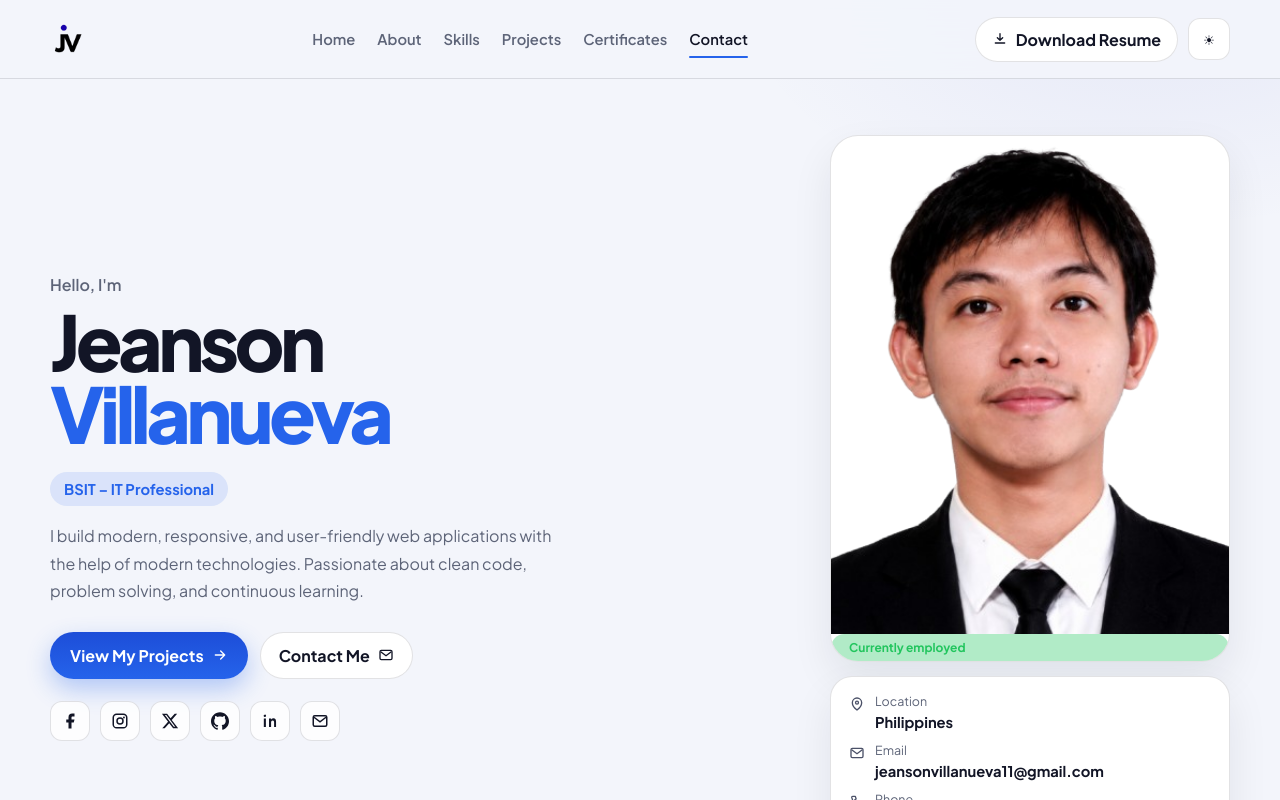
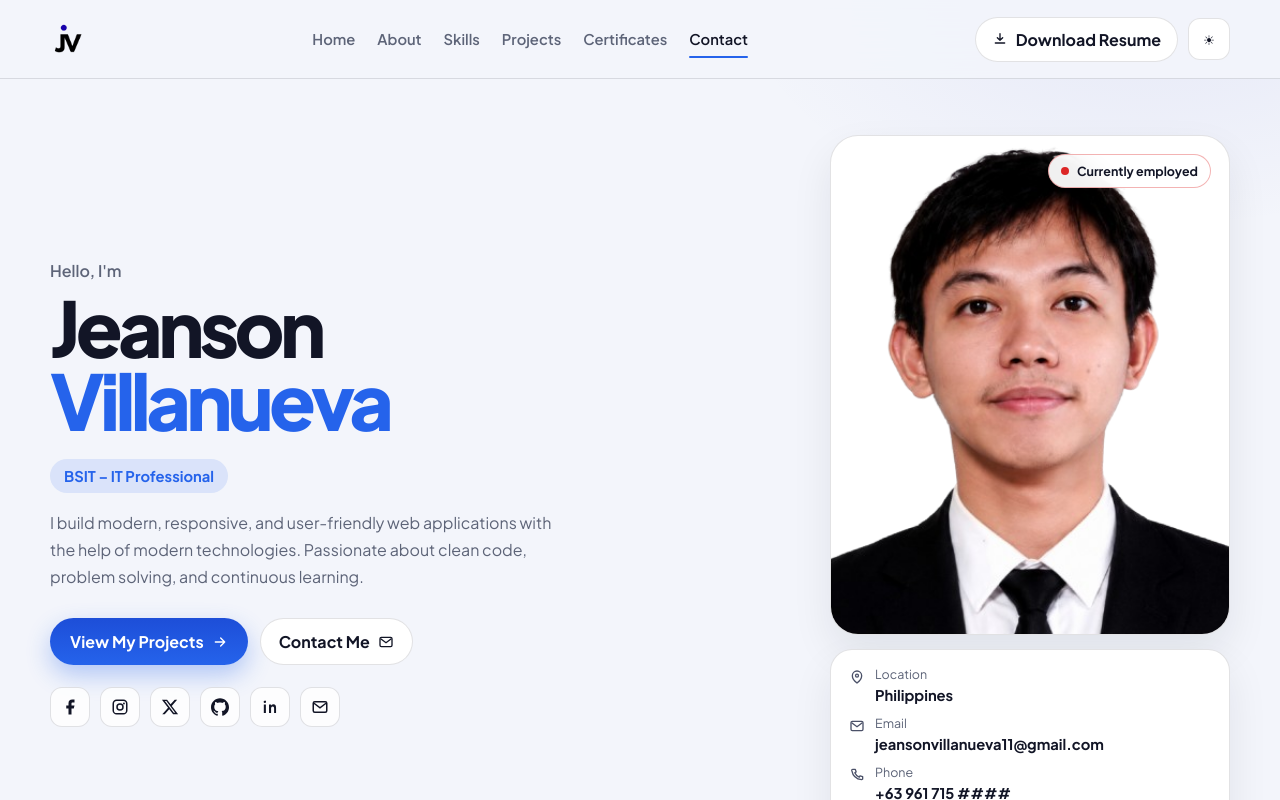
Before and after one commit to jeansonvillanueva/WebPortfolio, a React (Vite) app: page / in a window 1280 px wide. Shown: the top 800 px of the page. Built offline with nearby package versions, Linux system fonts and the light colour scheme; no server answers.

Commit message:
Modification of Employment status color

```diff
--- a/src/styles/site.css
+++ b/src/styles/site.css
@@ -288,16 +288,29 @@
 }
 
 .available-employed {
-  background: rgba(34, 197, 94, 0.35);
-  color: var(--green);
+  position: absolute;
+  top: 18px;
+  right: 18px;
+  background: var(--glass);
+  color: var(--text-h);
+  border: 1px solid rgba(220, 38, 38, 0.35);
   border-radius: 999px;
-  padding: 6px 10px;
-  font-size: 0.75rem;
+  padding: 8px 12px;
+  font-size: 0.78rem;
   font-weight: 700;
   display: flex;
   align-items: center;
   gap: 8px;
-}
+  backdrop-filter: blur(12px);
+  }
+
+.available-employed i {
+  width: 8px;
+  height: 8px;
+  border-radius: 50%;
+  background: #dc2626;
+  animation: pulse 1.8s ease-out infinite;
+  }
 
 .info-card {
   position: relative;
```
